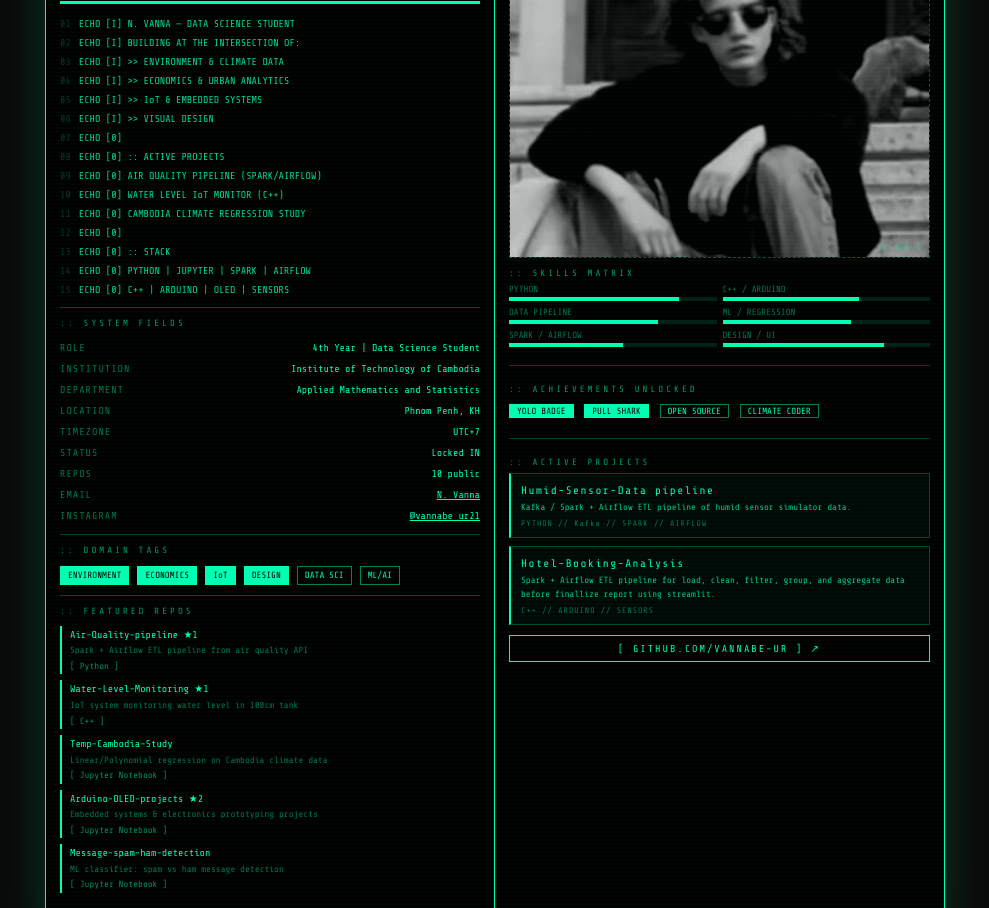
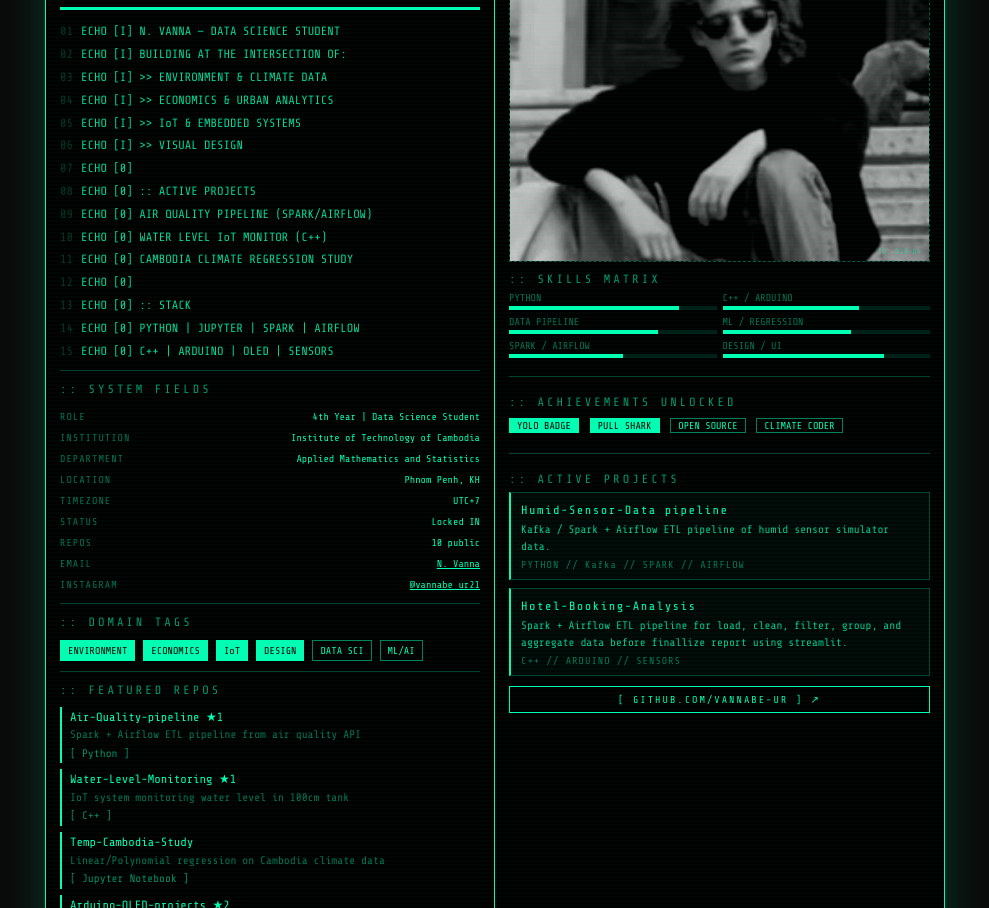
Before and after one commit to Vannabe-ur/Vannabe-ur.github.io, a plain HTML site: page index.html in a window 1280 px wide. Shown: the part 171-1079 px from the top of the page, without its empty margins (145-1134 px from the left). Drawn offline with nearby package versions, Linux system fonts and the light colour scheme.

Commit message:
update again

```diff
--- a/styles.css
+++ b/styles.css
@@ -11,6 +11,12 @@ body.page-background {
   padding: 20px;
   color: #00ffb3;
   font-family: 'Share Tech Mono', monospace;
+}
+
+body.page-index p,
+body.page-background p {
+  font-size: 12px;
+  line-height: 1.65;
 }
 
 body.page-index {
@@ -164,7 +170,7 @@ body.page-background .right-panel {
 
 .section-label {
   color: #00ffb3;
-  font-size: 9px;
+  font-size: 12px;
   letter-spacing: 3px;
   margin-bottom: 6px;
   opacity: 0.6;
@@ -190,7 +196,7 @@ body.page-background .right-panel {
 }
 
 .subtitle {
-  font-size: 9px;
+  font-size: 10px;
   opacity: 0.45;
   margin-bottom: 10px;
   letter-spacing: 2px;
@@ -214,7 +220,7 @@ body.page-background .right-panel {
 
 .code-block {
   color: #00ffb3;
-  font-size: 10px;
+  font-size: 12px;
   line-height: 1.9;
   opacity: 0.85;
 }
@@ -269,7 +275,7 @@ body.page-background .stat-row {
   grid-template-columns: 132px 1fr;
   gap: 10px;
   align-items: start;
-  font-size: 11px;
+  font-size: 14px;
   line-height: 1.55;
 }
 
@@ -283,7 +289,7 @@ body.page-background .stat-val { color: rgba(0,255,179,0.95); }
   display: inline-block;
   border: 1px solid rgba(0,255,179,0.5);
   padding: 1px 7px;
-  font-size: 9px;
+  font-size: 10px;
   margin: 2px 2px 2px 0;
   color: #00ffb3;
   font-family: 'Share Tech Mono', monospace;
@@ -301,10 +307,10 @@ body.page-background .stat-val { color: rgba(0,255,179,0.95); }
   margin: 6px 0;
 }
 
-.repo-name { font-size: 10px; color: #00ffb3; text-decoration: none; }
+.repo-name { font-size: 12px; color: #00ffb3; text-decoration: none; }
 .repo-name:hover { text-decoration: underline; }
-.repo-desc { font-size: 9px; opacity: 0.45; line-height: 1.4; }
-.repo-lang { font-size: 9px; opacity: 0.55; margin-top: 2px; }
+.repo-desc { font-size: 11px; opacity: 0.45; line-height: 1.4; }
+.repo-lang { font-size: 11px; opacity: 0.55; margin-top: 2px; }
 
 .img-upload-zone {
   width: 100%;
@@ -363,7 +369,7 @@ body.page-background .stat-val { color: rgba(0,255,179,0.95); }
   width: 100%;
 }
 
-.skill-label { font-size: 9px; opacity: 0.45; margin-bottom: 3px; }
+.skill-label { font-size: 10px; opacity: 0.45; margin-bottom: 3px; }
 .skill-track { height: 4px; background: rgba(0,255,179,0.12); }
 .skill-fill {
   height: 4px;
@@ -603,21 +609,21 @@ body.page-background .frame-caption {
 }
 
 .project-title {
-  font-size: 11px;
+  font-size: 12px;
   letter-spacing: 1.5px;
   color: #00ffb3;
   margin-bottom: 4px;
 }
 
 .project-desc {
-  font-size: 9px;
+  font-size: 11px;
   line-height: 1.55;
   opacity: 0.78;
 }
 
 .project-meta {
   margin-top: 4px;
-  font-size: 8px;
+  font-size: 10px;
   letter-spacing: 1px;
   opacity: 0.45;
 }
```
Also changed, not shown: 1 other file.
